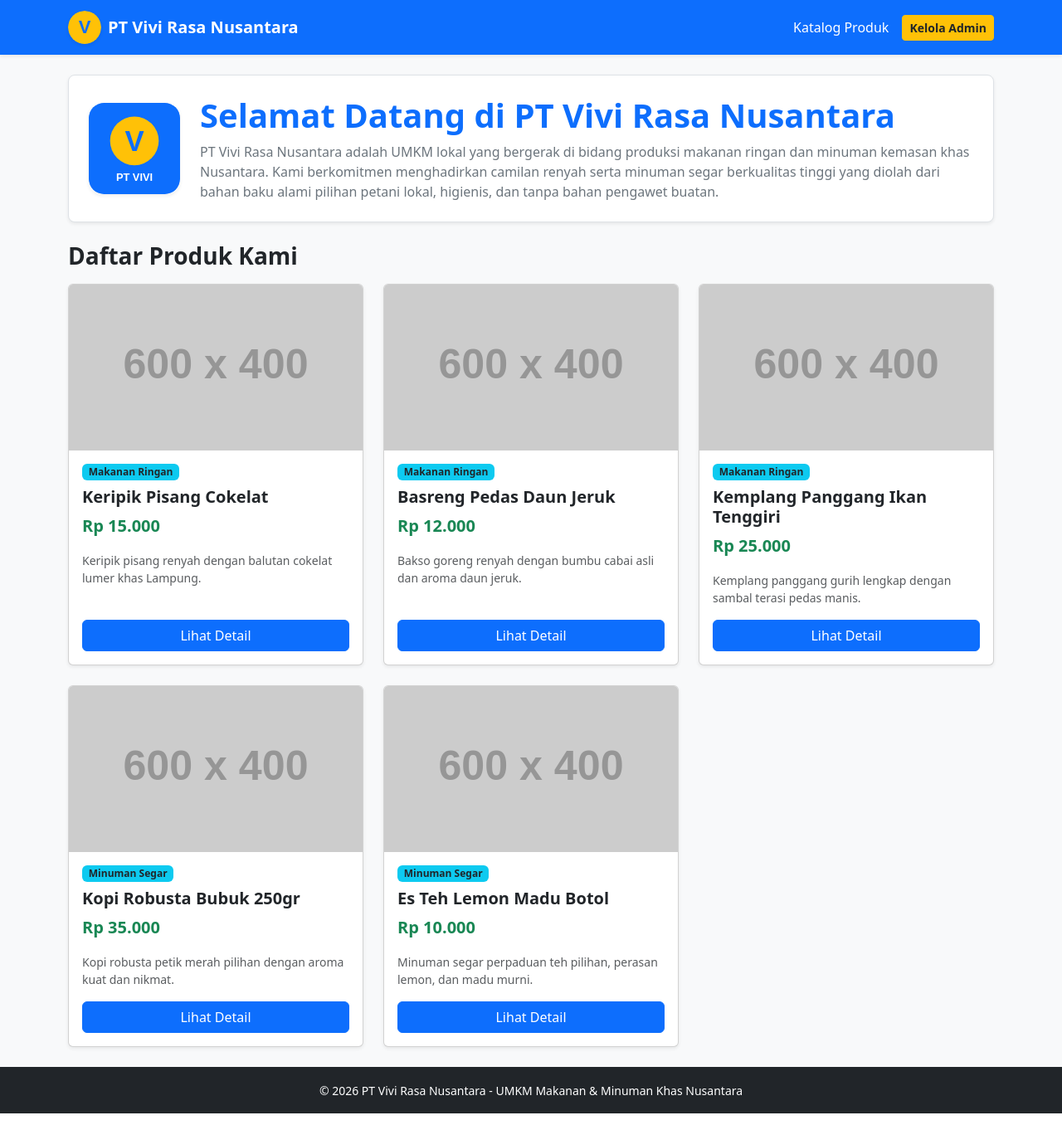
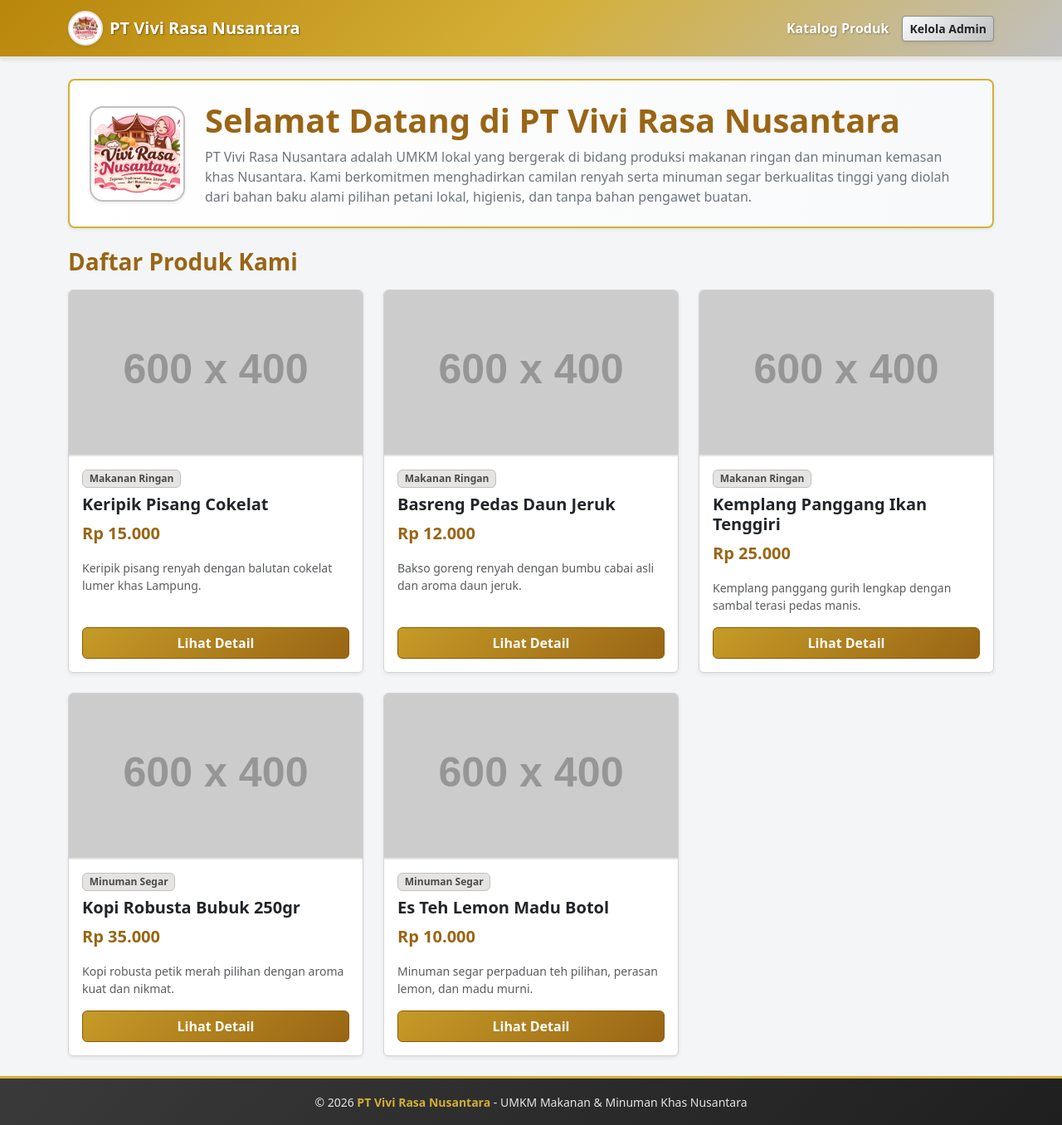
Before and after one commit to vivirestuanggraini-hue/uts-laravel-pt-vivi-rasa-nusantara, a Laravel app: page / in a window 1280 px wide. Shown: the whole page at 83% size. Run offline with Laravel 12, Linux system fonts and the light colour scheme; data comes from the database, SQL or seed files in the repository; grey boxes labelled with a size stand in for pictures from a placeholder-image service; some libraries are stand-ins or nearby versions.

Commit message:
Ubah tema website menjadi Gold dan Silver

```diff
--- a/resources/views/layouts/app.blade.php
+++ b/resources/views/layouts/app.blade.php
@@ -5,16 +5,57 @@
     <meta name="viewport" content="width=device-width, initial-scale=1.0">
     <title>PT Vivi Rasa Nusantara</title>
     <link href="https://cdn.jsdelivr.net/npm/bootstrap@5.3.3/dist/css/bootstrap.min.css" rel="stylesheet">
+    <style>
+        /* Tema Gold & Silver untuk PT Vivi Rasa Nusantara */
+        body {
+            background-color: #f4f5f7 !important; /* Silver terang lembut */
+        }
+        .navbar-gold-silver {
+            background: linear-gradient(135deg, #b8860b 0%, #d4af37 50%, #c0c0c0 100%) !important;
+            border-bottom: 3px solid #e5e4e2;
+        }
+        .text-primary {
+            color: #996515 !important; /* Gold gelap agar terbaca jelas */
+        }
+        .btn-primary {
+            background: linear-gradient(135deg, #c59b27, #996515) !important;
+            border-color: #8a5a00 !important;
+            color: #ffffff !important;
+            font-weight: 600;
+        }
+        .btn-primary:hover {
+            background: linear-gradient(135deg, #d4af37, #b8860b) !important;
+            border-color: #996515 !important;
+        }
+        .btn-silver-admin {
+            background: linear-gradient(135deg, #f8f9fa, #c0c0c0) !important;
+            border: 1px solid #8c8c8c !important;
+            color: #212529 !important;
+        }
+        .btn-silver-admin:hover {
+            background: #e2e6ea !important;
+        }
+        .card {
+            border: 1px solid #d3d3d3 !important; /* Bingkai silver */
+        }
+        .badge-silver {
+            background-color: #e5e4e2 !important;
+            color: #4a4a4a !important;
+            border: 1px solid #c0c0c0;
+        }
+        .footer-gold-silver {
+            background: linear-gradient(135deg, #3a3a3a, #1f1f1f) !important;
+            border-top: 3px solid #d4af37;
+            color: #e5e4e2 !important;
+        }
+    </style>
 </head>
-<body class="bg-light d-flex flex-column min-vh-100">
+<body class="d-flex flex-column min-vh-100">
 
-    <nav class="navbar navbar-expand-lg navbar-dark bg-primary shadow-sm">
+    <nav class="navbar navbar-expand-lg navbar-dark navbar-gold-silver shadow-sm">
         <div class="container">
-            <a class="navbar-brand fw-bold d-flex align-items-center" href="{{ route('home') }}">
-                <svg width="40" height="40" viewBox="0 0 100 100" class="me-2 rounded-circle shadow-sm">
-                    <circle cx="50" cy="50" r="50" fill="#ffc107"/>
-                    <text x="50" y="68" font-family="Arial, sans-serif" font-size="55" font-weight="bold" fill="#0d6efd" text-anchor="middle">V</text>
-                </svg>
+            <a class="navbar-brand fw-bold d-flex align-items-center text-white" href="{{ route('home') }}" style="text-shadow: 1px 1px 2px rgba(0,0,0,0.4);">
+                <img src="{{ asset('logo.png') }}" alt="Logo PT Vivi" width="42" height="42" class="me-2 rounded-circle bg-white p-1 shadow-sm" style="object-fit: cover; border: 2px solid #e5e4e2;">
                 PT Vivi Rasa Nusantara
             </a>
             <button class="navbar-toggler" type="button" data-bs-toggle="collapse" data-bs-target="#navbarNav">
@@ -23,10 +64,10 @@
             <div class="collapse navbar-collapse" id="navbarNav">
                 <ul class="navbar-nav ms-auto align-items-lg-center gap-2 mt-2 mt-lg-0">
                     <li class="nav-item">
-                        <a class="nav-link active" href="{{ route('home') }}">Katalog Produk</a>
+                        <a class="nav-link active fw-semibold text-white" href="{{ route('home') }}" style="text-shadow: 1px 1px 2px rgba(0,0,0,0.3);">Katalog Produk</a>
                     </li>
                     <li class="nav-item">
-                        <a class="btn btn-warning btn-sm fw-bold text-dark" href="{{ route('admin.produk.index') }}">Kelola Admin</a>
+                        <a class="btn btn-silver-admin btn-sm fw-bold shadow-sm" href="{{ route('admin.produk.index') }}">Kelola Admin</a>
                     </li>
                 </ul>
             </div>
@@ -44,9 +85,9 @@
         @yield('content')
     </main>
 
-    <footer class="bg-dark text-white text-center py-3 mt-auto">
+    <footer class="footer-gold-silver text-center py-3 mt-auto">
         <div class="container">
-            <small>&copy; 2026 PT Vivi Rasa Nusantara - UMKM Makanan &amp; Minuman Khas Nusantara</small>
+            <small>&copy; 2026 <span style="color: #d4af37; font-weight: bold;">PT Vivi Rasa Nusantara</span> - UMKM Makanan &amp; Minuman Khas Nusantara</small>
         </div>
     </footer>
 
--- a/resources/views/publik/index.blade.php
+++ b/resources/views/publik/index.blade.php
@@ -1,13 +1,8 @@
 @extends('layouts.app')
 
 @section('content')
-<div class="p-4 mb-4 bg-white rounded-3 shadow-sm border d-flex flex-column flex-md-row align-items-center gap-4">
-    <svg width="110" height="110" viewBox="0 0 120 120" class="rounded-4 shadow-sm flex-shrink-0">
-        <rect width="120" height="120" rx="20" fill="#0d6efd"/>
-        <circle cx="60" cy="50" r="32" fill="#ffc107"/>
-        <text x="60" y="63" font-family="Arial, sans-serif" font-size="38" font-weight="bold" fill="#0d6efd" text-anchor="middle">V</text>
-        <text x="60" y="102" font-family="Arial, sans-serif" font-size="14" font-weight="bold" fill="#ffffff" text-anchor="middle">PT VIVI</text>
-    </svg>
+<div class="p-4 mb-4 bg-white rounded-3 shadow-sm d-flex flex-column flex-md-row align-items-center gap-4" style="border: 2px solid #d4af37; background: linear-gradient(to right, #ffffff, #f8f9fa);">
+    <img src="{{ asset('logo.png') }}" alt="Logo PT Vivi Rasa Nusantara" width="115" height="115" class="rounded-4 shadow-sm flex-shrink-0 bg-white p-1" style="object-fit: cover; border: 2px solid #c0c0c0;">
     <div>
         <h1 class="fw-bold text-primary mb-2">Selamat Datang di PT Vivi Rasa Nusantara</h1>
         <p class="lead mb-0 fs-6 text-secondary">
@@ -16,17 +11,17 @@
     </div>
 </div>
 
-<h3 class="mb-3 fw-bold">Daftar Produk Kami</h3>
+<h3 class="mb-3 fw-bold text-primary">Daftar Produk Kami</h3>
 <div class="row g-4">
     @foreach ($produks as $item)
     <div class="col-12 col-md-6 col-lg-4">
         <div class="card h-100 shadow-sm">
             <img src="{{ $item->foto ? asset('storage/' . $item->foto) : 'https://placehold.co/600x400?text=Produk+Vivi' }}"
-                 class="card-img-top" style="height: 200px; object-fit: cover;" alt="{{ $item->nama_produk }}">
+                 class="card-img-top" style="height: 200px; object-fit: cover; border-bottom: 2px solid #e5e4e2;" alt="{{ $item->nama_produk }}">
             <div class="card-body d-flex flex-column">
-                <span class="badge bg-info text-dark mb-2 align-self-start">{{ $item->kategori->nama_kategori }}</span>
+                <span class="badge badge-silver mb-2 align-self-start">{{ $item->kategori->nama_kategori }}</span>
                 <h5 class="card-title fw-bold">{{ $item->nama_produk }}</h5>
-                <p class="text-success fw-bold fs-5">Rp {{ number_format($item->harga, 0, ',', '.') }}</p>
+                <p class="fw-bold fs-5" style="color: #996515;">Rp {{ number_format($item->harga, 0, ',', '.') }}</p>
                 <p class="card-text text-muted small">{{ Str::limit($item->deskripsi, 80) }}</p>
                 <a href="{{ route('produk.detail', $item->id) }}" class="btn btn-primary mt-auto">Lihat Detail</a>
             </div>
```
Also changed, not shown: public/logo.png (added).
